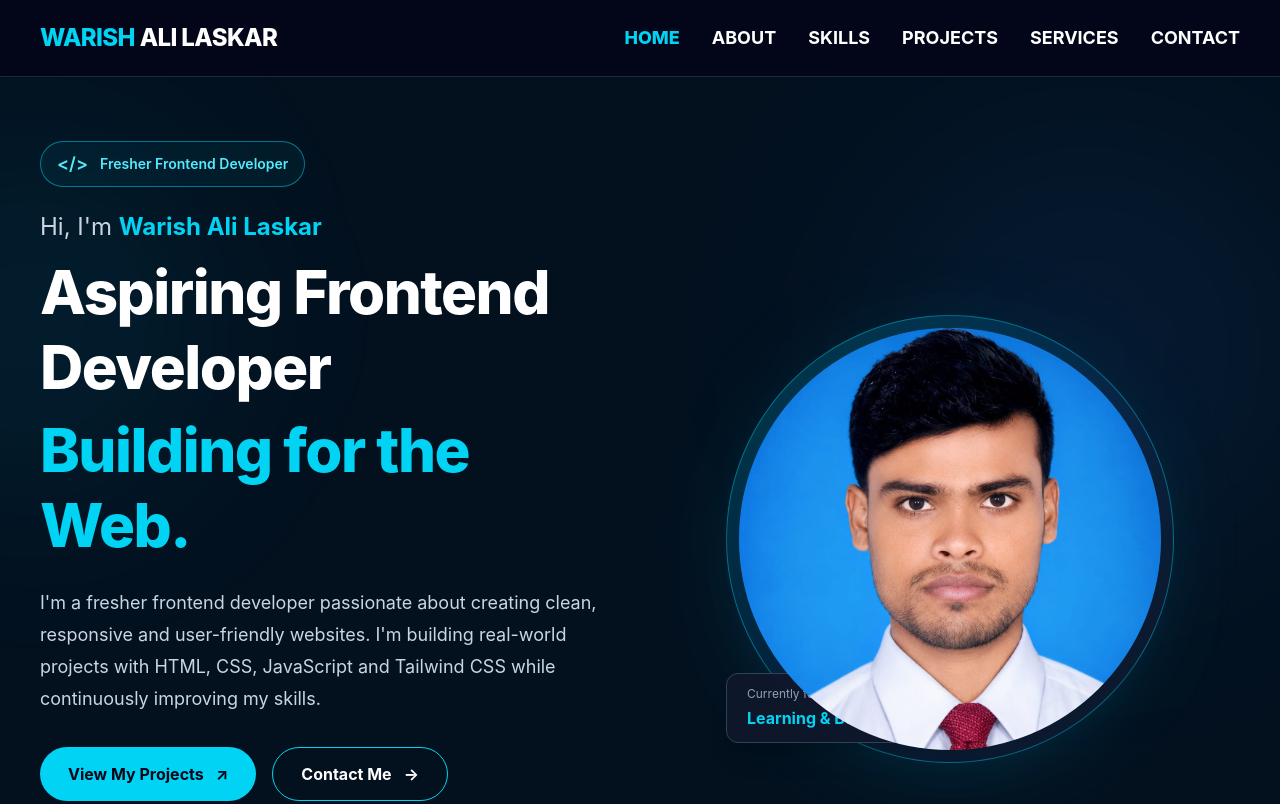
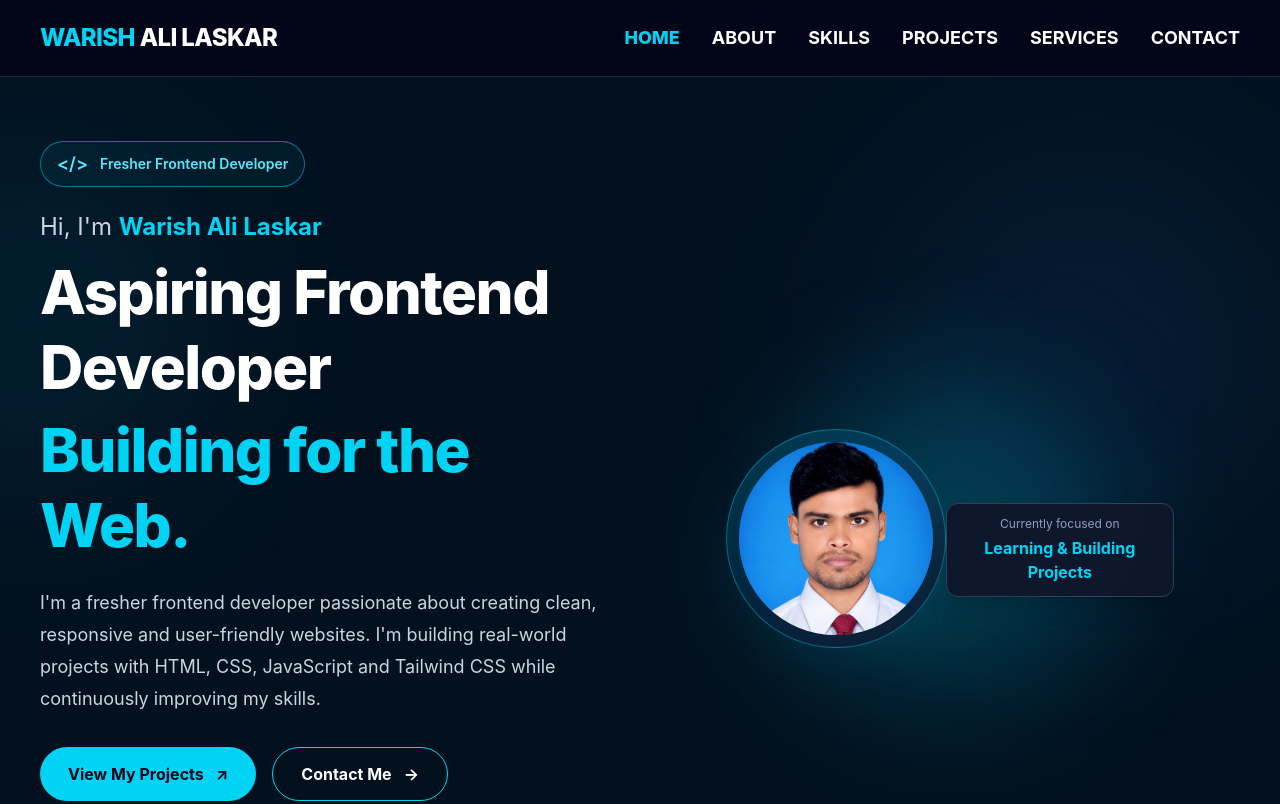
Before and after one commit to Warishalilaskar/warish-portfolio, a website: page index.html in a window 1280 px wide. Shown: the top 804 px of the page. Drawn offline with Linux system fonts and the light colour scheme.

Commit message:
Move learning text below profile image

```diff
--- a/index.html
+++ b/index.html
@@ -235,15 +235,17 @@
       </div>
 
       <!-- FLOATING LABEL -->
-     <div class="absolute bottom-2 left-1/2 -translate-x-1/2 whitespace-nowrap rounded-xl border border-slate-700 bg-slate-900/95 px-5 py-3 shadow-xl sm:bottom-5 sm:left-0 sm:translate-x-0">
-        <p class="text-xs text-slate-400">Currently focused on</p>
-        <p class="mt-1 font-bold text-cyan-400">
-          Learning &amp; Building Projects
-        </p>
-      </div>
-
-    </div>
-  </div>
+
+<!-- TEXT BELOW IMAGE -->
+<div class="relative z-20 mt-6 w-full rounded-xl border border-slate-700 bg-slate-900/95 px-5 py-3 text-center shadow-xl">
+  <p class="text-xs text-slate-400">
+    Currently focused on
+  </p>
+  <p class="mt-1 font-bold text-cyan-400">
+    Learning &amp; Building Projects
+  </p>
+</div>
+
 </section>
 <!-- HERO SECTION END -->
 
```
Also changed, not shown: src/output.css.
